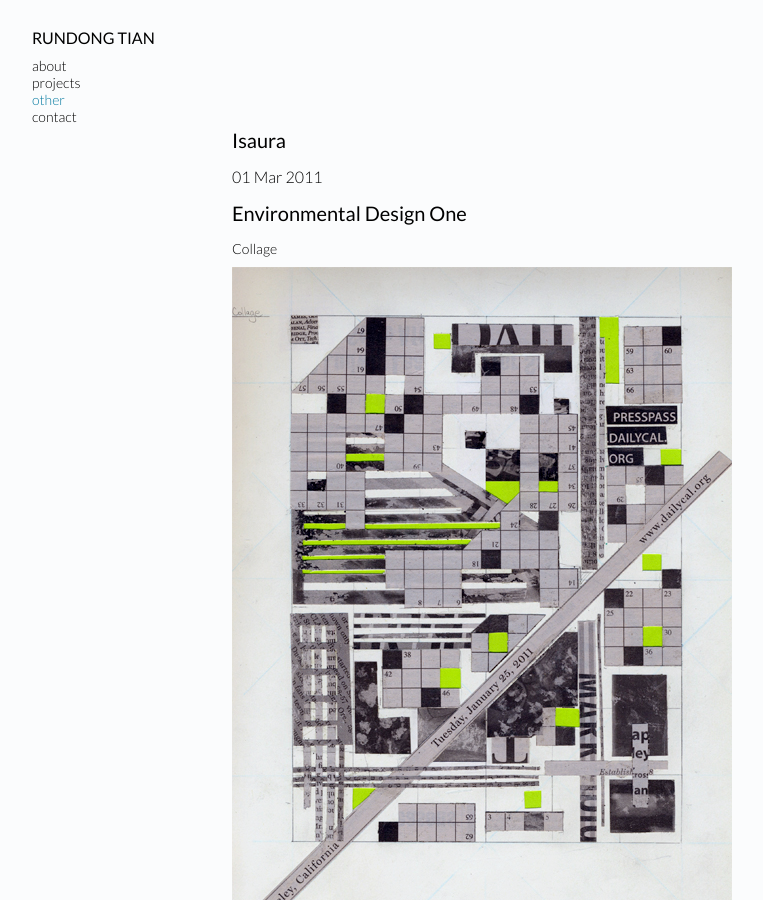
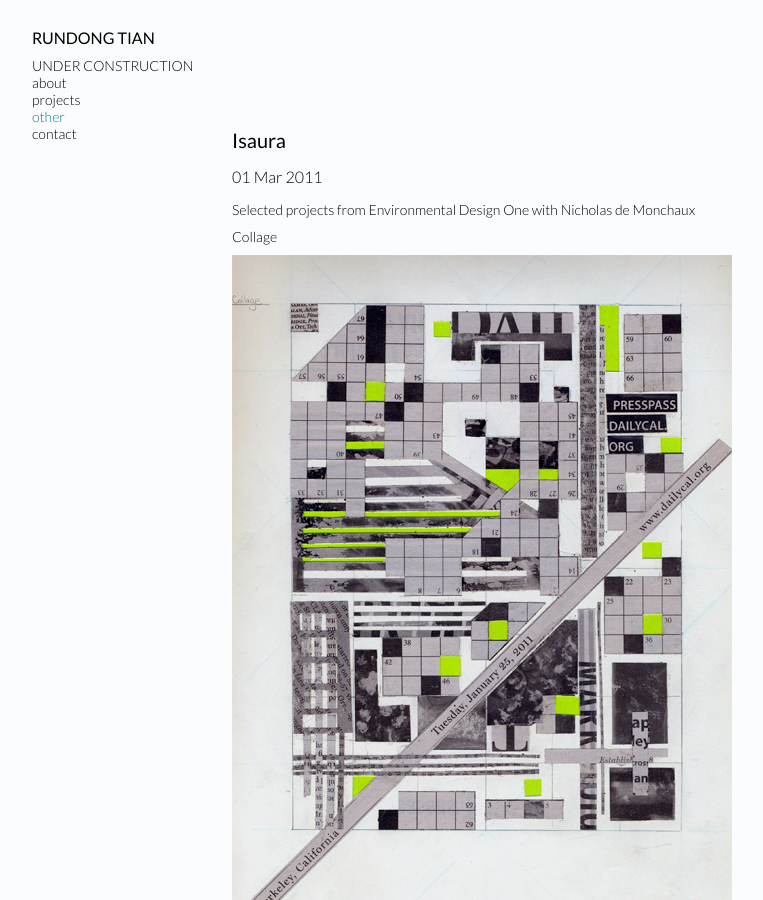
Before and after one commit to rutian/rutian.github.io.OLD, a Jekyll site: the page built from _posts/2011-3-1-ed1.md, in a window 1280 px wide. Shown: the whole page, without its empty margins (18-781 px from the left). Built offline with Jekyll 4.4.1, drawn with Linux system fonts in a browser that asks for light colours.

Commit message:
added under construction header

```diff
--- a/_includes/header.html
+++ b/_includes/header.html
@@ -2,6 +2,7 @@
 <div id="name"> <a  href="{{site.path}}/index.html"> RUNDONG TIAN</a> </div>
 
 <ul id="nav">
+	<li> UNDER CONSTRUCTION </li>
 	<li {%if page.title == 'Home' %} class="selected" {% endif %} ><a  href="{{site.path}}/index.html">about</a> </li>
 	<li {%if page.title == 'Projects' or page.tags contains 'research' or page.tags contains 'class'%} class="selected" {% endif %} ><a  href="{{site.path}}/projects"> projects </a></li>
 	<li {%if page.title == 'other' or page.tags contains 'other'  %} class="selected" {% endif %} ><a  href="{{site.path}}/other"> other </a></li>
--- a/_posts/2011-3-1-ed1.md
+++ b/_posts/2011-3-1-ed1.md
@@ -6,7 +6,7 @@ tags: other
 ---
 
 
-# Environmental Design One #
+Selected projects from Environmental Design One with Nicholas de Monchaux
 
 Collage
 
```
Also changed, not shown: _posts/2011-11-30-studio.md (+1 -1 lines), _posts/2013-9-21-game-controller.md (+2 -2 lines), _posts/2013-9-30-quickdraw.md (+2 -1 lines).
